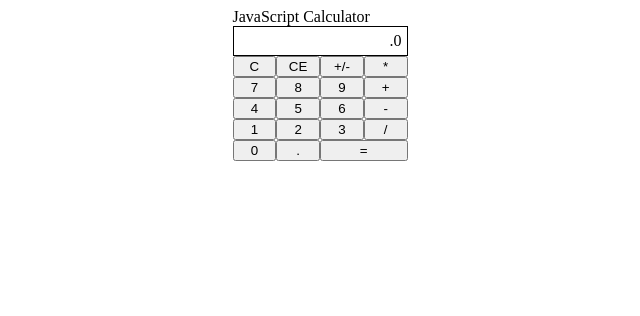
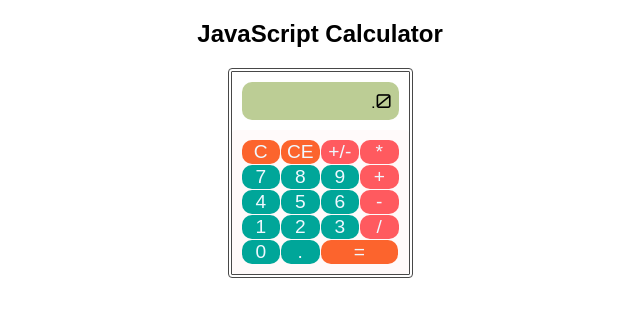
Before and after one commit to espinbrandon49/jsCalculator, a plain HTML site: page index.html in a window 1280 px wide. Shown: the whole page, without its empty margins (320-960 px from the left). Drawn offline with Linux system fonts and the light colour scheme; a web font is replaced by a local one.

Commit message:
added css styling

```diff
--- a/app.js
+++ b/app.js
@@ -56,8 +56,6 @@ function performOperation() {
     : num2 = parseFloat(number2.join(''))
 
   const displayOperation = (() => {
-    console.log(number1)
-    console.log(number2)
     const solved = solution(operator, num1, num2)
     solved % 1 == 0
       ? display.innerHTML = solved
--- a/index.html
+++ b/index.html
@@ -8,7 +8,8 @@
     <title>Calculator</title>
   </head>
   <body>
-    <div id="calculator">JavaScript Calculator
+    <h2>JavaScript Calculator</h2>
+    <div id="calculator">
       <div id="display" value="">.0</div>
       <div class='buttons'>
         <button id="clear">C</button>
--- a/style.css
+++ b/style.css
@@ -1,22 +1,73 @@
+@import url('https://fonts.googleapis.com/css2?family=Darker+Grotesque:wght@500&family=Orbitron&display=swap');
+
+* {
+  box-sizing: border-box;
+}
+
+h2 {
+  font-family: 'Darker Grotesque', sans-serif;
+}
+
 #calculator {
-  width: 175px;
+  width: 185px;
   margin: 0 auto;
+  border: 4px solid #484848;
+  border-radius: 4px;
+  border-style: double;
+}
+
+h2 {
+  text-align: center;
 }
 
 #display {
-  border: 1px solid black;
-  padding: 5px;
+  font-family: 'Orbitron', sans-serif;
+  padding: 7px;
+  font-size: larger;
   text-align: end;
   overflow: hidden;
   white-space: nowrap;
   text-overflow: clip;
+  background-color: #bccd95;
+  margin: 10px;
+  border-radius: 10px;
 }
 
 .buttons {
   display: grid;
+  align-content: top;
+  justify-content: center;
   grid-template-columns: repeat(4, 1fr);
+  gap: 1px;
+  background-color: snow;
+  padding: 10px;
+  border-radius: 4px;
+}
+
+.numberBtn,
+#decimalBtn {
+  background-color: #00A699;
+}
+
+.operatorBtn,
+#negative {
+  background-color: #FF5A5F;
+}
+
+button {
+  font-family: 'Darker Grotesque', sans-serif;
+  border: none;
+  font-size: larger;
+  border-radius: 10px;
+  color: aliceblue;
 }
 
 #equalBtn {
-  width: 200%;
+  width: 202%;
 }
+
+#equalBtn,
+#ceBtn,
+#clear {
+  background-color: #FC642D;
+}
```
